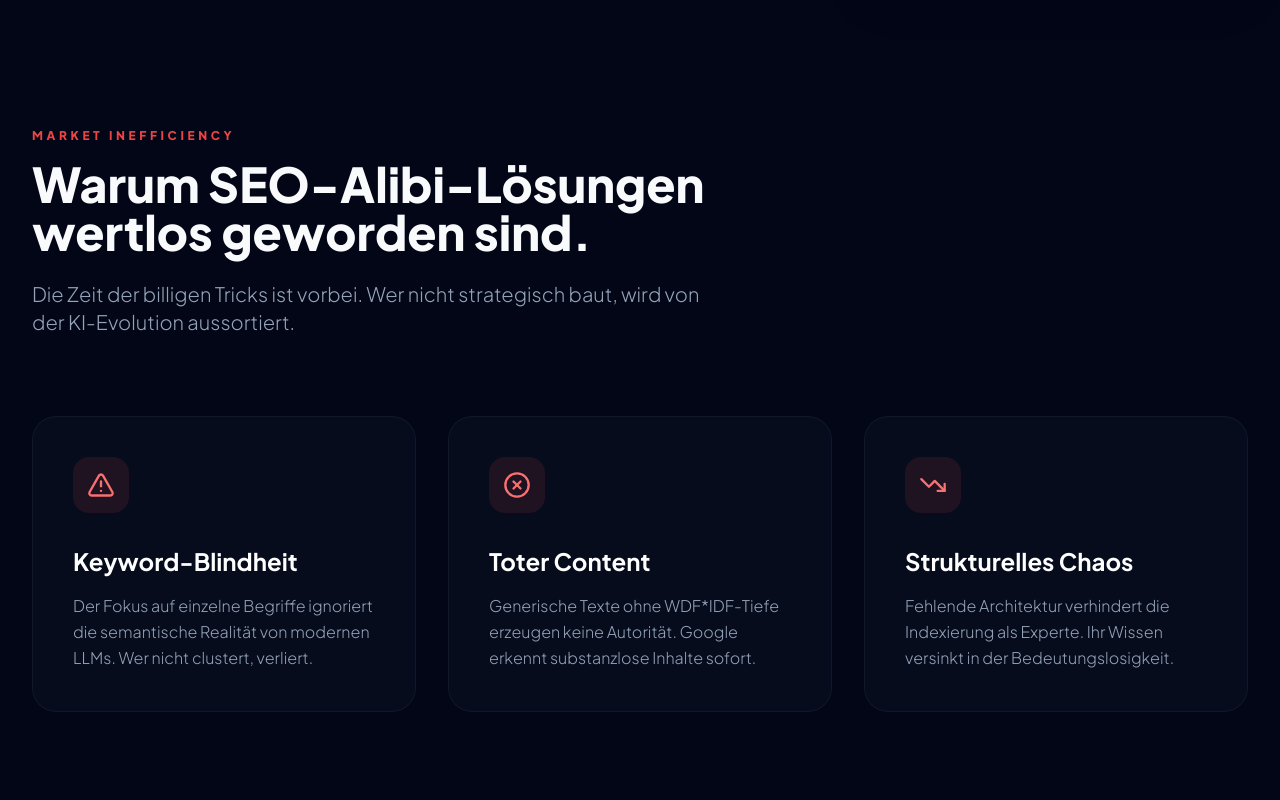
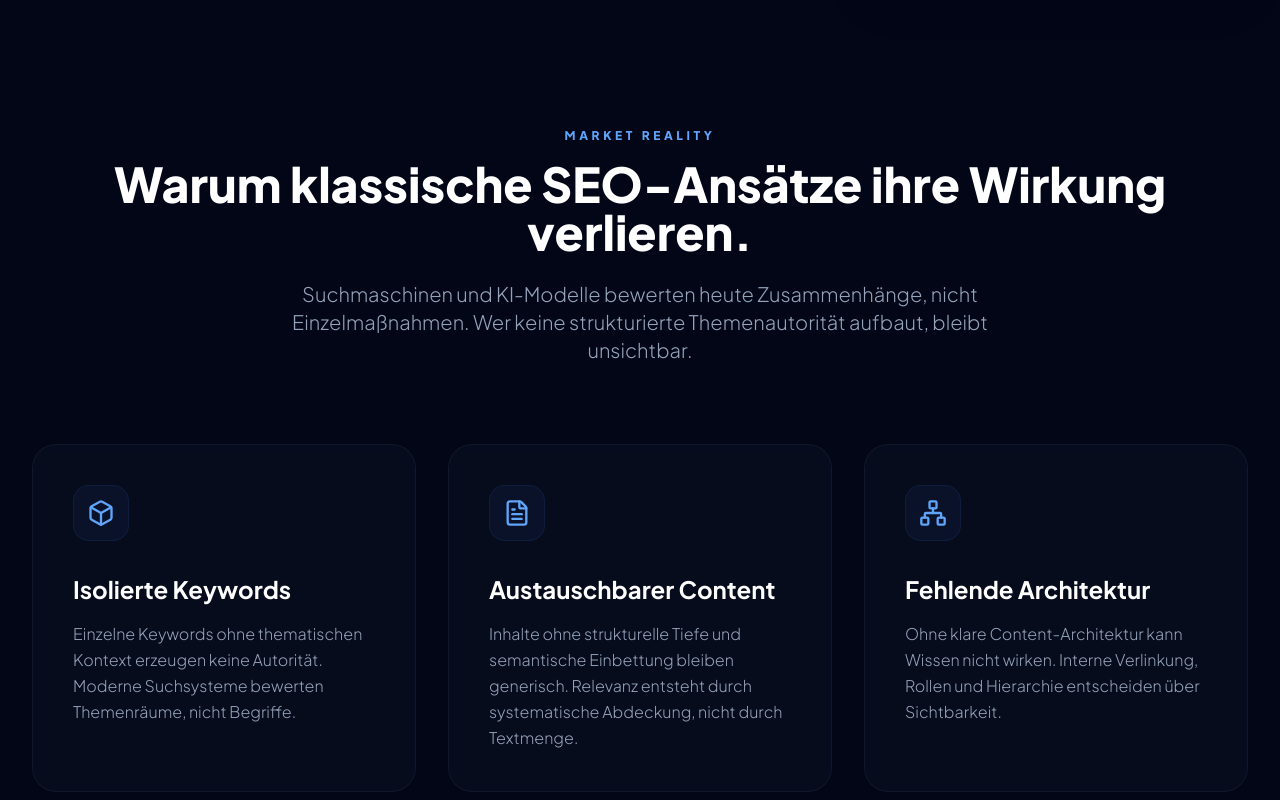
Before and after one commit to NahbarTeam2025/VL, a React (Vite) app: page / in a window 1280 px wide. Shown: the part 800-1600 px from the top of the page. Built offline with nearby package versions, Linux system fonts and the light colour scheme.

Commit message:
feat: Update Problem section and entry point
Refactors the "Problem" section with new text and icons to better reflect the current market reality and the impact of AI on SEO. Changes the main script entry point in index.html.

```diff
--- a/components/Problem.tsx
+++ b/components/Problem.tsx
@@ -1,43 +1,46 @@
 import React from 'react';
-import { AlertTriangle, XCircle, TrendingDown, ChevronRight } from 'lucide-react';
+import { Box, FileText, Network } from 'lucide-react';
 
 export const Problem: React.FC = () => {
   return (
     <section id="market-inefficiency" className="py-32 bg-bg-primary relative overflow-hidden">
       <div className="max-w-7xl mx-auto px-4 sm:px-6 lg:px-8">
-        <div className="mb-20">
-          <div className="text-red-500 text-xs font-black uppercase tracking-[0.3em] mb-4">Market Inefficiency</div>
-          <h2 className="text-4xl md:text-5xl font-black mb-6">Warum SEO-Alibi-Lösungen <br /><span className="text-text-muted">wertlos geworden sind.</span></h2>
-          <p className="text-text-secondary text-xl max-w-2xl font-light">
-            Die Zeit der billigen Tricks ist vorbei. Wer nicht strategisch baut, wird von der KI-Evolution aussortiert.
+        <div className="mb-20 text-center">
+          <div className="text-blue-400 text-xs font-black uppercase tracking-[0.3em] mb-4">
+            MARKET REALITY
+          </div>
+          <h2 className="text-4xl md:text-5xl font-black mb-6 text-white">
+            Warum klassische SEO-Ansätze ihre Wirkung verlieren.
+          </h2>
+          <p className="text-text-secondary text-xl max-w-3xl font-light mx-auto">
+            Suchmaschinen und KI-Modelle bewerten heute Zusammenhänge, nicht Einzelmaßnahmen. Wer keine strukturierte Themenautorität aufbaut, bleibt unsichtbar.
           </p>
         </div>
 
         <div className="grid grid-cols-1 md:grid-cols-3 gap-8">
           {[
             {
-              icon: AlertTriangle,
-              title: "Keyword-Blindheit",
-              desc: "Der Fokus auf einzelne Begriffe ignoriert die semantische Realität von modernen LLMs. Wer nicht clustert, verliert."
+              icon: Box,
+              title: "Isolierte Keywords",
+              desc: "Einzelne Keywords ohne thematischen Kontext erzeugen keine Autorität. Moderne Suchsysteme bewerten Themenräume, nicht Begriffe."
             },
             {
-              icon: XCircle,
-              title: "Toter Content",
-              desc: "Generische Texte ohne WDF*IDF-Tiefe erzeugen keine Autorität. Google erkennt substanzlose Inhalte sofort."
+              icon: FileText,
+              title: "Austauschbarer Content",
+              desc: "Inhalte ohne strukturelle Tiefe und semantische Einbettung bleiben generisch. Relevanz entsteht durch systematische Abdeckung, nicht durch Textmenge."
             },
             {
-              icon: TrendingDown,
-              title: "Strukturelles Chaos",
-              desc: "Fehlende Architektur verhindert die Indexierung als Experte. Ihr Wissen versinkt in der Bedeutungslosigkeit."
+              icon: Network,
+              title: "Fehlende Architektur",
+              desc: "Ohne klare Content-Architektur kann Wissen nicht wirken. Interne Verlinkung, Rollen und Hierarchie entscheiden über Sichtbarkeit."
             }
           ].map((item, idx) => (
-            <div key={idx} className="glass-card group p-10 rounded-3xl hover:border-red-500/30 transition-all duration-500">
-              <div className="w-14 h-14 bg-red-500/10 rounded-2xl flex items-center justify-center mb-8 text-red-400 group-hover:scale-110 group-hover:bg-red-500/20 transition-all">
+            <div key={idx} className="glass-card group p-10 rounded-3xl">
+              <div className="w-14 h-14 bg-blue-500/5 rounded-2xl flex items-center justify-center mb-8 text-blue-400 group-hover:scale-110 group-hover:bg-blue-500/10 border border-blue-500/10 transition-all">
                 <item.icon className="w-7 h-7" />
               </div>
-              <h3 className="text-2xl font-bold text-white mb-4 flex items-center gap-2">
+              <h3 className="text-2xl font-bold text-white mb-4">
                 {item.title}
-                <ChevronRight className="w-4 h-4 text-red-500 opacity-0 group-hover:opacity-100 transition-opacity" />
               </h3>
               <p className="text-text-secondary leading-relaxed font-light">
                 {item.desc}
--- a/index.html
+++ b/index.html
@@ -113,5 +113,6 @@
   </head>
   <body>
     <div id="root"></div>
+    <script type="module" src="/index.tsx"></script>
   </body>
 </html>
```
